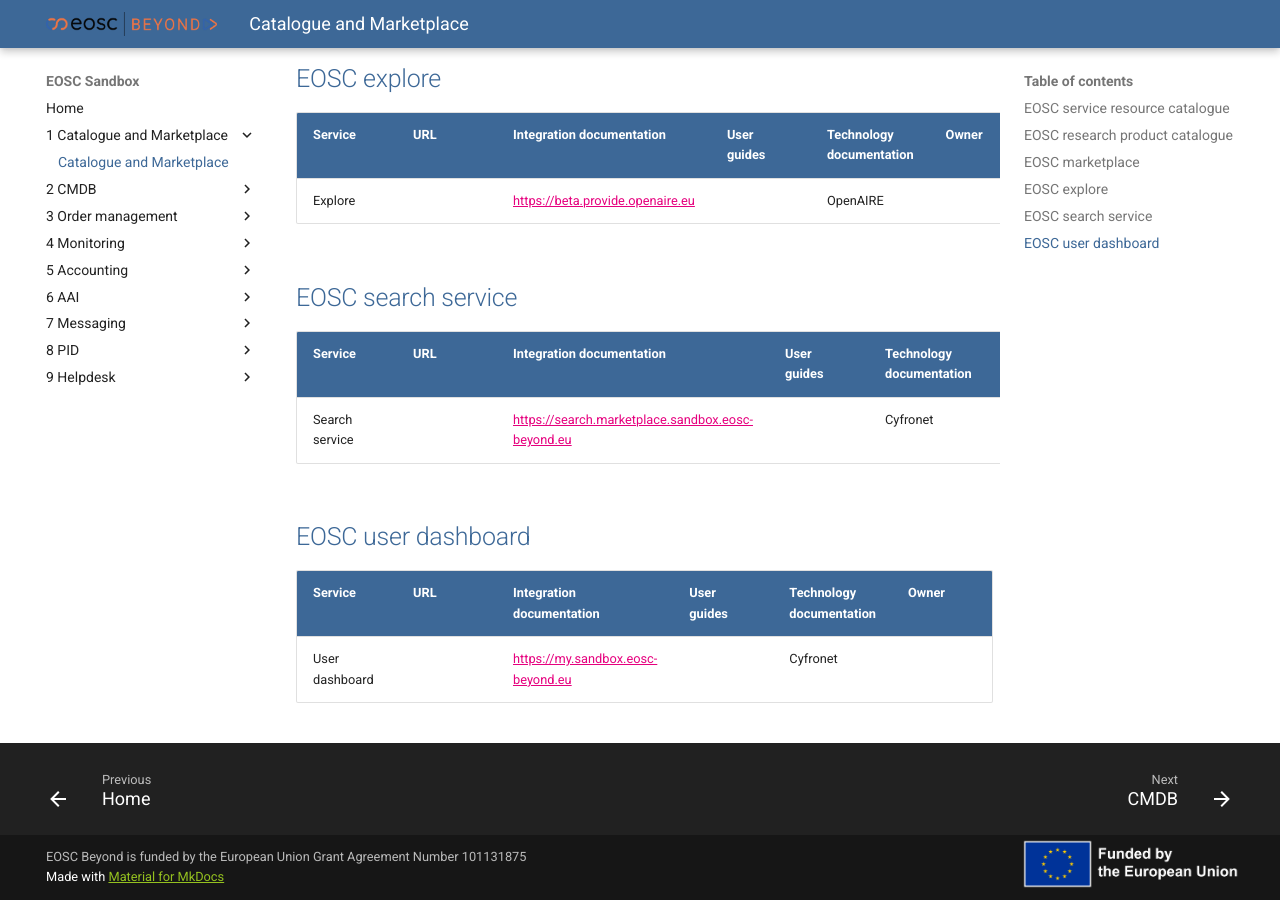
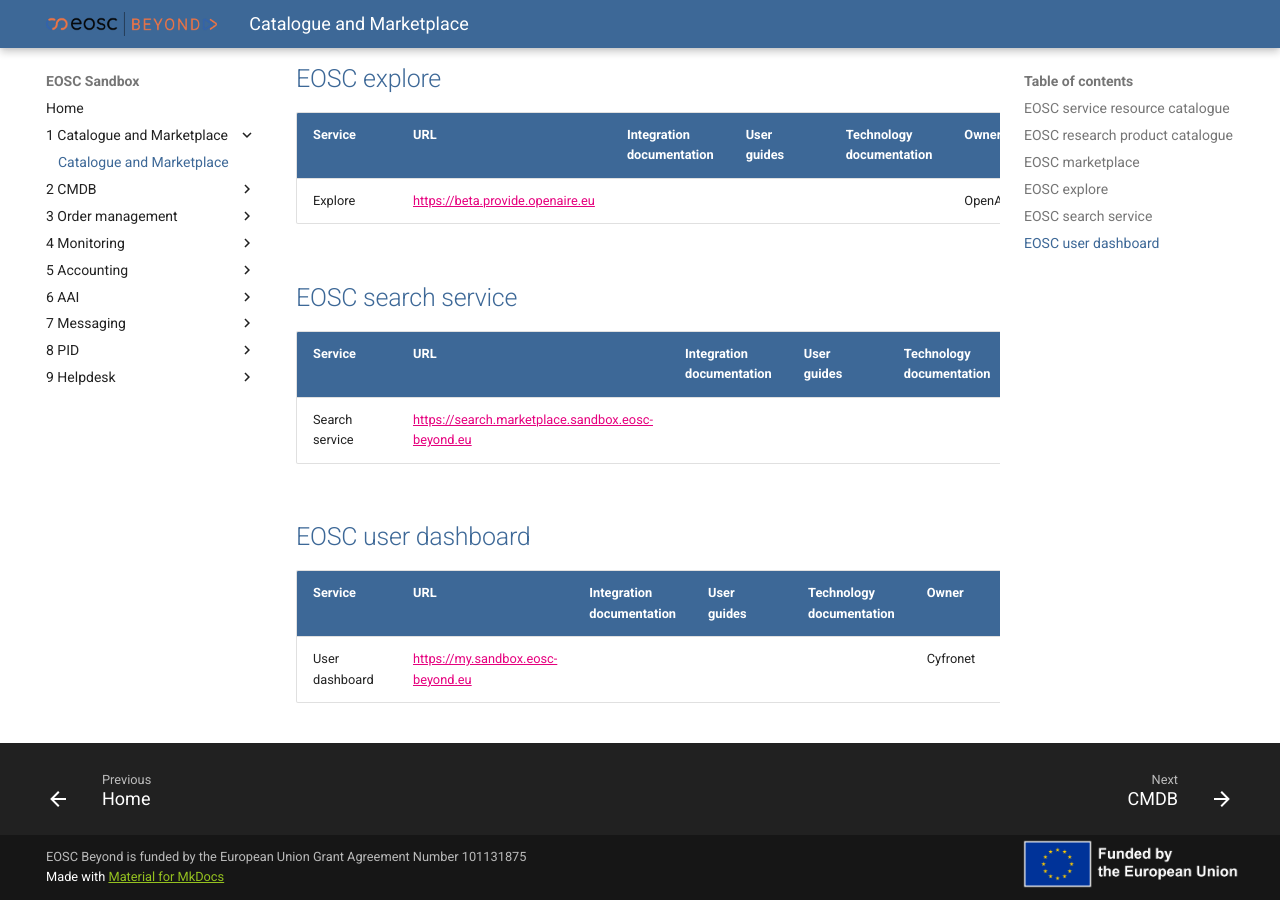
Before and after one commit to eosc-beyond-sandbox/eosc-sandbox, an MkDocs documentation site: the page built from resources/1 Catalogue and Marketplace/Catalogue and Marketplace.md, in a window 1280 px wide and 900 px high, scrolled down 1051 px. Built offline with MkDocs 1.6.1 and Material for MkDocs 9.7.7, drawn with Linux system fonts in a browser that asks for light colours.

Commit message:
Update Catalogue and Marketplace.md

```diff
--- a/resources/1 Catalogue and Marketplace/Catalogue and Marketplace.md
+++ b/resources/1 Catalogue and Marketplace/Catalogue and Marketplace.md
@@ -17,19 +17,19 @@
 ## EOSC marketplace
 | Service                         |  URL                            | Integration documentation | User guides | Technology documentation | Owner  |
 |:-------------------------------- |:------------------------------ |:--------------------------|:------------|:-------------------------|:-------|
-| Marketplace |         | [https://marketplace.sandbox.eosc-beyond.eu]() | | Cyfronet |
+| Marketplace |         [https://marketplace.sandbox.eosc-beyond.eu]() | | | | Cyfronet |
 
 ## EOSC explore
 | Service                         |  URL                            | Integration documentation | User guides | Technology documentation | Owner  |
 |:-------------------------------- |:------------------------------ |:--------------------------|:------------|:-------------------------|:-------|
-| Explore |         | [https://beta.provide.openaire.eu]() | | OpenAIRE |
+| Explore |        [https://beta.provide.openaire.eu]() | | | | OpenAIRE |
 
 ## EOSC search service
 | Service                         |  URL                            | Integration documentation | User guides | Technology documentation | Owner  |
 |:-------------------------------- |:------------------------------ |:--------------------------|:------------|:-------------------------|:-------|
-| Search service |         | [https://search.marketplace.sandbox.eosc-beyond.eu]() | | Cyfronet |
+| Search service |       [https://search.marketplace.sandbox.eosc-beyond.eu]() | | | | Cyfronet |
 
 ## EOSC user dashboard
 | Service                         |  URL                            | Integration documentation | User guides | Technology documentation | Owner  |
 |:-------------------------------- |:------------------------------ |:--------------------------|:------------|:-------------------------|:-------|
-| User dashboard |         | [https://my.sandbox.eosc-beyond.eu]() | | Cyfronet |
+| User dashboard |       [https://my.sandbox.eosc-beyond.eu]() | | | | Cyfronet |
```
